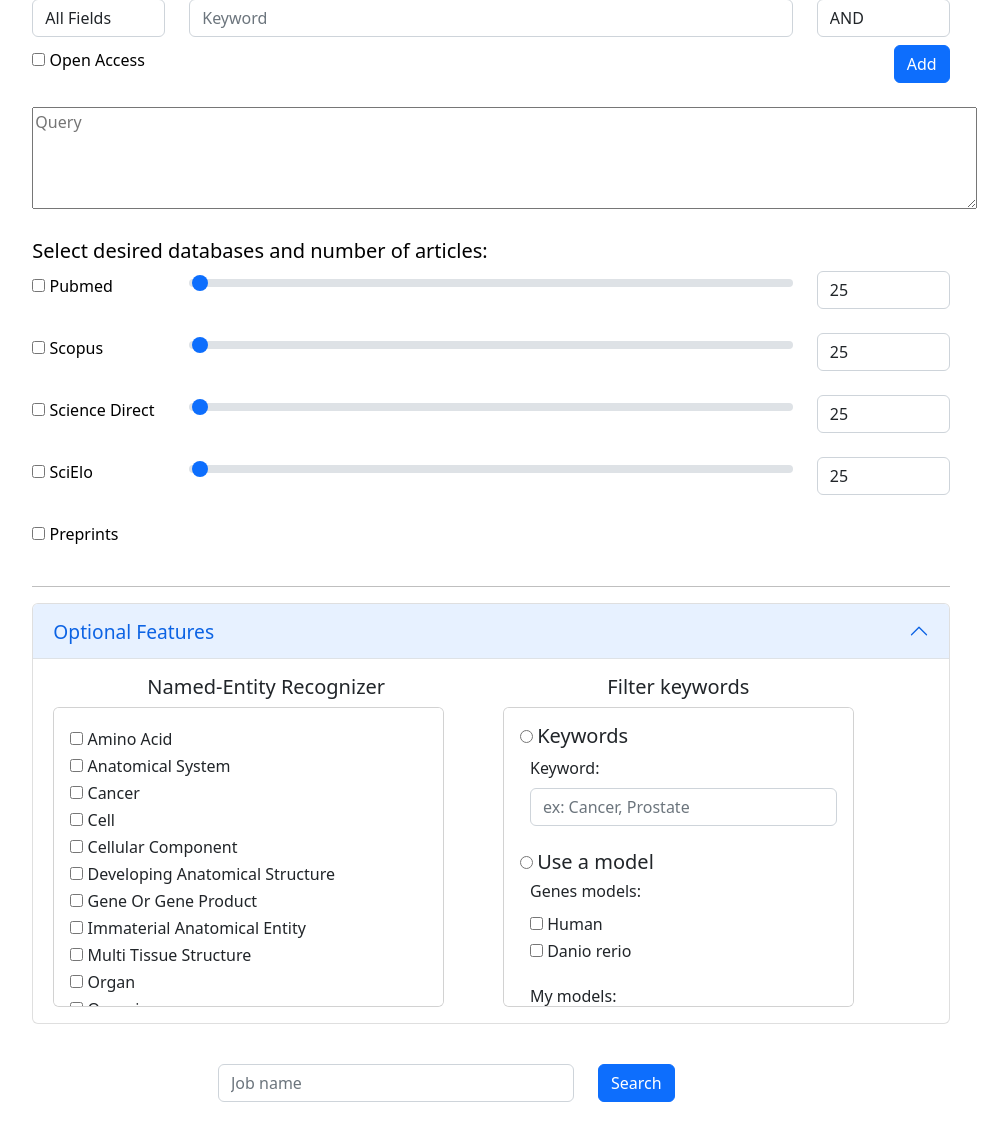
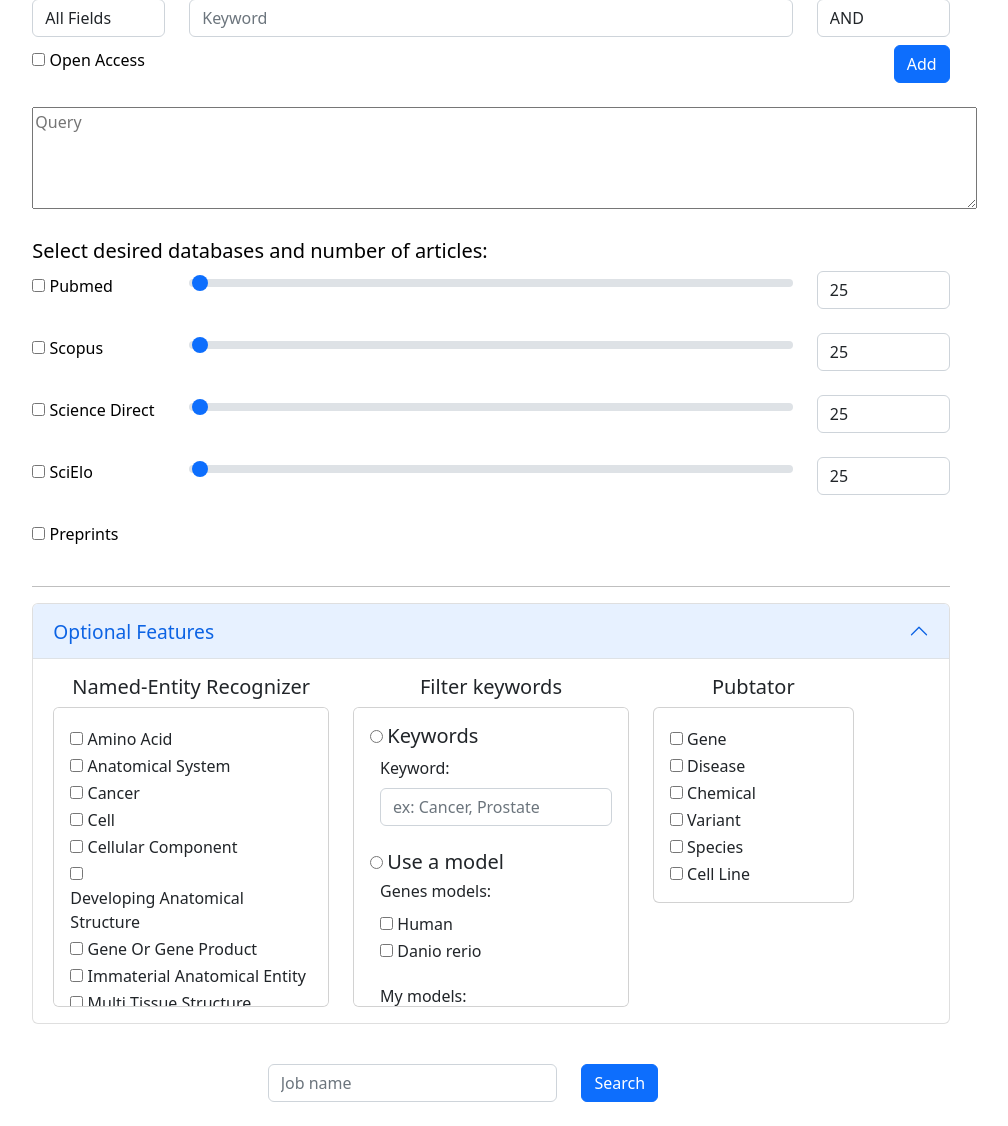
Before and after one commit to omixlab/Mabel, a Flask app: page /articles_extractor/ in a window 1280 px wide, after a click on "Optional Features". Shown: the part 139-1265 px from the top of the page, without its empty margins (149-1157 px from the left). Run offline with Flask 2, Linux system fonts and the light colour scheme; the visitor is signed in with stand-in values (Sample User, id 1); data that the repository does not hold is empty; some libraries are stand-ins or nearby versions.

Commit message:
form pubtator

```diff
--- a/src/forms.py
+++ b/src/forms.py
@@ -329,6 +329,13 @@
     )
     submit = SubmitField(label="Create model")
 
+class PubtatorOptions(FlaskForm):
+    gene = BooleanField("Gene")
+    disease = BooleanField("Disease")
+    chemical = BooleanField("Chemical")
+    variant = BooleanField("Variant")
+    species = BooleanField("Species")
+    cell_line = BooleanField("Cell line")
 
 class GeminiForm(FlaskForm):
     question = TextAreaField(
--- a/src/routes.py
+++ b/src/routes.py
@@ -47,6 +47,7 @@
         with current_app.app_context():
             search_form = forms.SearchArticles()
             available_entities = forms.ScispacyEntities()
+            pubtator_options = forms.PubtatorOptions()
 
             # Flashtext models
             default_models = forms.FlashtextDefaultModels()
@@ -58,11 +59,8 @@
             if request.method == "POST":
                 # Submit query
                 if "submit_query" in request.form:
-                    selected_entities = [
-                        e.name.upper()
-                        for e in available_entities
-                        if e.data and e.__class__.__name__ == "BooleanField"
-                    ]
+                    selected_entities = [e.name.upper() for e in available_entities if e.data and e.__class__.__name__ == "BooleanField"]
+                    pubtator = [e.name for e in pubtator_options if e.data and e.__class__.__name__ == "BooleanField"]
                     if search_form.flashtext_radio.data == "Keyword":
                         kp = search_form.flashtext_string.data
 
@@ -127,7 +125,8 @@
                         boolean_fields,
                         range_fields,
                         selected_entities,
-                        kp
+                        kp,
+                        pubtator
                         )
                     )
 
@@ -151,6 +150,7 @@
                 available_entities,
                 default_models,
                 user_models,
+                pubtator_options,
                 *args,
                 **kwargs,
             )
@@ -161,7 +161,7 @@
 @app.route("/articles_extractor/", methods=["GET", "POST"])
 @login_required
 @extractor_base
-def articles_extractor(search_form, available_entities, default_models, user_models):
+def articles_extractor(search_form, available_entities, default_models, user_models, pubtator_options):
     query_form = forms.BasicQuery()
 
     # Query constructor
@@ -184,6 +184,7 @@
                             entities = available_entities,
                             default_models = default_models,
                             user_models = user_models,
+                            pubtator = pubtator_options,
                             show_queries = True)
 
 
@@ -191,7 +192,7 @@
 @app.route("/articles_extractor_str/", methods=["GET", "POST"])
 @login_required
 @extractor_base
-def articles_extractor_str(search_form, available_entities, default_models, user_models):
+def articles_extractor_str(search_form, available_entities, default_models, user_models, pubtator_options):
     query_form = forms.AdvancedQuery()
     search_filters = forms.SearchFilters()
 
@@ -258,6 +259,7 @@
                             entities = available_entities,
                             default_models = default_models,
                             user_models = user_models,
+                            pubtator = pubtator_options,
                             )
 
 @app.route("/user_profile", methods=["GET", "POST"])
--- a/src/templates/optional_features.html
+++ b/src/templates/optional_features.html
@@ -11,9 +11,9 @@
                 <div class="accordion-body">
                     <div class="row text-center">
 
-                        <div class="col-md-6">
+                        <div class="col-md-4">
                             <h5>Named-Entity Recognizer</h5>
-                            <div class="card card-body col-md-11 mr-4" style="max-height: 300px; overflow-y: auto;">
+                            <div class="card card-body col-md-12" style="max-height: 300px; overflow-y: auto;">
                                 {% for name, entity in entities._fields.items() %}
                                     {% if entity.__class__.__name__ == 'BooleanField' %}
                                     <div class="text-start">
@@ -27,7 +27,7 @@
 
                     <br>
 
-                        <div class="col-md-5">
+                        <div class="col-md-4">
                         <h5>Filter keywords</h5>
                             <div class="card card-body col-md-12" style="max-height: 300px; overflow-y: auto;">
                                 <div class="text-start">
@@ -65,7 +65,24 @@
                                 </div>
                             </div>
                         </div>
-                    </div>
+
+                    <br>
+
+                        <div class="col-md-3">
+                        <h5>Pubtator</h5>
+                        <div class="card card-body col-md-12" style="max-height: 300px; overflow-y: auto;">
+                            {% for name, option in pubtator._fields.items() %}
+                                {% if option.__class__.__name__ == 'BooleanField' %}
+                                <div class="text-start">
+                                    {{option(class="mt-2")}}
+                                    <label class="form-check-label" for={{option.name}}>{{name.title().replace("_", " ")}}</label>
+                                </div>
+                                {% endif %}
+                            {% endfor %}
+                        </div>
+
+
+                        </div>
                     </div>
                 </div>
             </div>
--- a/src/utils/extractor.py
+++ b/src/utils/extractor.py
@@ -175,6 +175,7 @@
     range_fields = dict(),
     ner = None,
     kp = None,
+    pubtator = None
 ):
     try:
         if any(boolean_fields.values()):
```
